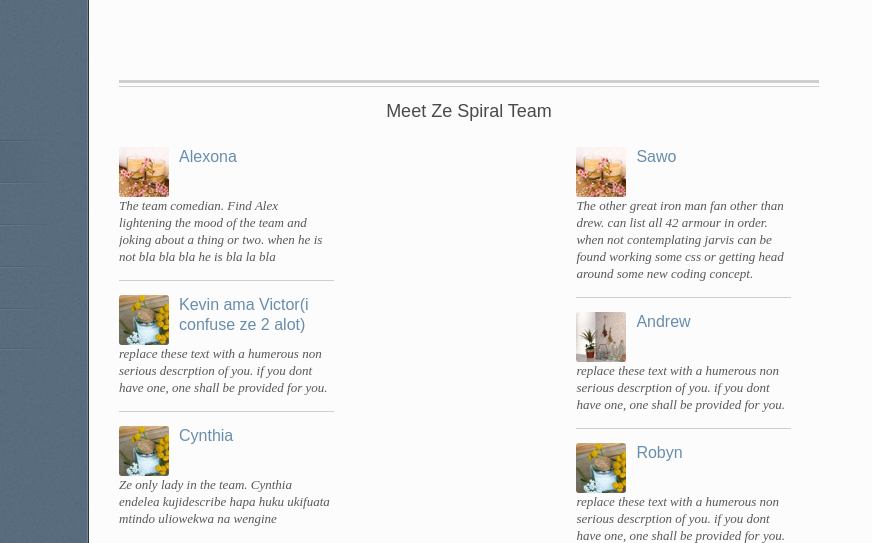
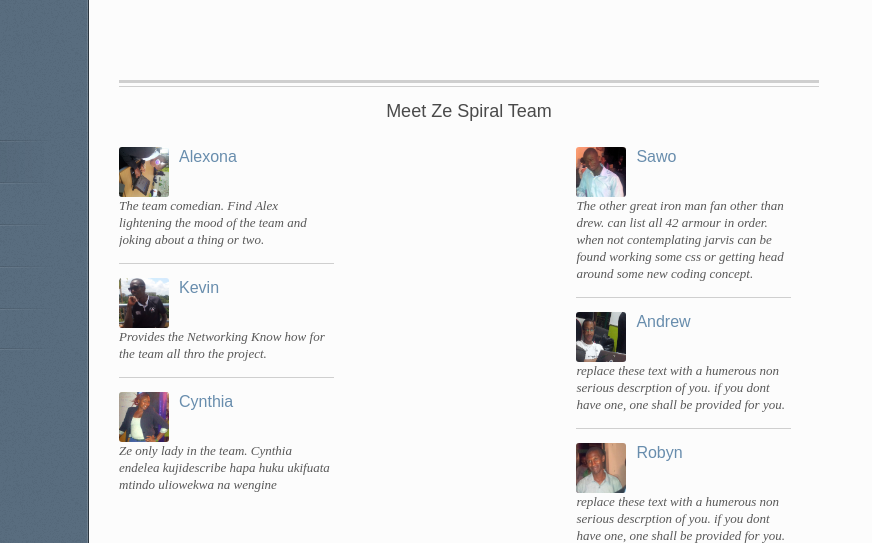
Before and after one commit to Saworieza/Final-Spiral, a plain HTML site: page team.html in a window 1280 px wide. Shown: the top 543 px of the page, 181-1053 px from the left. Drawn offline with Linux system fonts and the light colour scheme; a web font is replaced by a local one.

Commit message:
edited images of the team

```diff
--- a/team.html
+++ b/team.html
@@ -71,19 +71,19 @@
     <h3></h3>
       <ul class="popular-posts">
         <li>
-          <a href="#"><img src="style/images/art/s1.jpg" alt="" /></a>
+          <a href="#"><img src="style/images/art/alex.jpg" alt="" /></a>
           <h4><a href="#">Alexona</a></h4>
-          <span style="font-size:1em;">The team comedian. Find Alex lightening the mood of the team and joking about a thing or two. when he is not bla bla bla he is bla la bla</a></span>
+          <span style="font-size:1em;">The team comedian. Find Alex lightening the mood of the team and joking about a thing or two. </a></span>
         </li>
 
         <li>
-          <a href="#"><img src="style/images/art/s3.jpg" alt="" /></a>
-          <h4><a href="#">Kevin ama Victor(i confuse ze 2 alot)</a></h4>
-          <span style="font-size:1em;">replace these text with a humerous non serious descrption of you. if you dont have one, one shall be provided for you.</a></span>
+          <a href="#"><img src="style/images/art/voke.jpg" alt="" /></a>
+          <h4><a href="#">Kevin</a></h4>
+          <span style="font-size:1em;">Provides the Networking Know how for the team all thro the project.</a></span>
         </li>
 
         <li>
-          <a href="#"><img src="style/images/art/s3.jpg" alt="" /></a>
+          <a href="#"><img src="style/images/art/cynthia.jpg" alt="" /></a>
           <h4><a href="#">Cynthia</a></h4>
           <span style="font-size:1em;">Ze only lady in the team. Cynthia endelea kujidescribe hapa huku ukifuata mtindo uliowekwa na wengine</a></span>
         </li>
@@ -94,19 +94,19 @@
       <h3></h3>
       <ul class="popular-posts">
         <li>
-          <a href="#"><img src="style/images/art/s1.jpg" alt="" /></a>
+          <a href="#"><img src="style/images/art/sawo.jpg" alt="" /></a>
           <h4><a href="#">Sawo</a></h4>
           <span style="font-size:1em;">The other great iron man fan other than drew. can list all 42 armour in order. when not contemplating jarvis can be found working some css or getting head around some new coding concept.</a></span>
         </li>
 
         <li>
-          <a href="#"><img src="style/images/art/s2.jpg" alt="" /></a>
+          <a href="#"><img src="style/images/art/drew.jpg" alt="" /></a>
           <h4><a href="#">Andrew</a></h4>
           <span style="font-size:1em;">replace these text with a humerous non serious descrption of you. if you dont have one, one shall be provided for you.</a></span>
         </li>
 
         <li>
-          <a href="#"><img src="style/images/art/s3.jpg" alt="" /></a>
+          <a href="#"><img src="style/images/art/roby.jpg" alt="" /></a>
           <h4><a href="#">Robyn</a></h4>
           <span style="font-size:1em;">replace these text with a humerous non serious descrption of you. if you dont have one, one shall be provided for you.</a></span>
         </li>
```
Also changed, not shown: style/images/art/alex.jpg (added), style/images/art/cynthia.jpg (added), style/images/art/drew.jpg (added), style/images/art/roby.jpg (added), style/images/art/sawo.jpg (added), style/images/art/voke.jpg (added).
